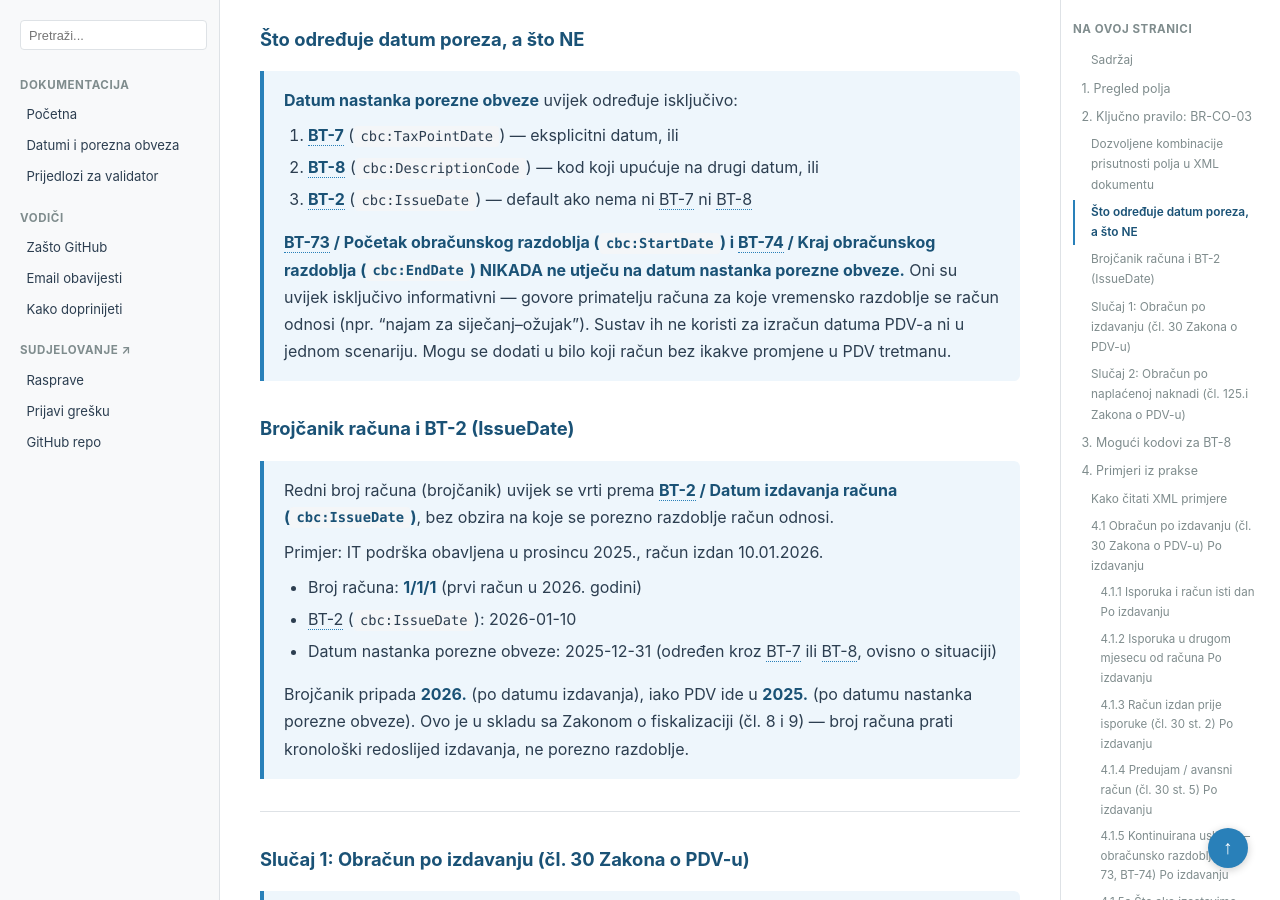
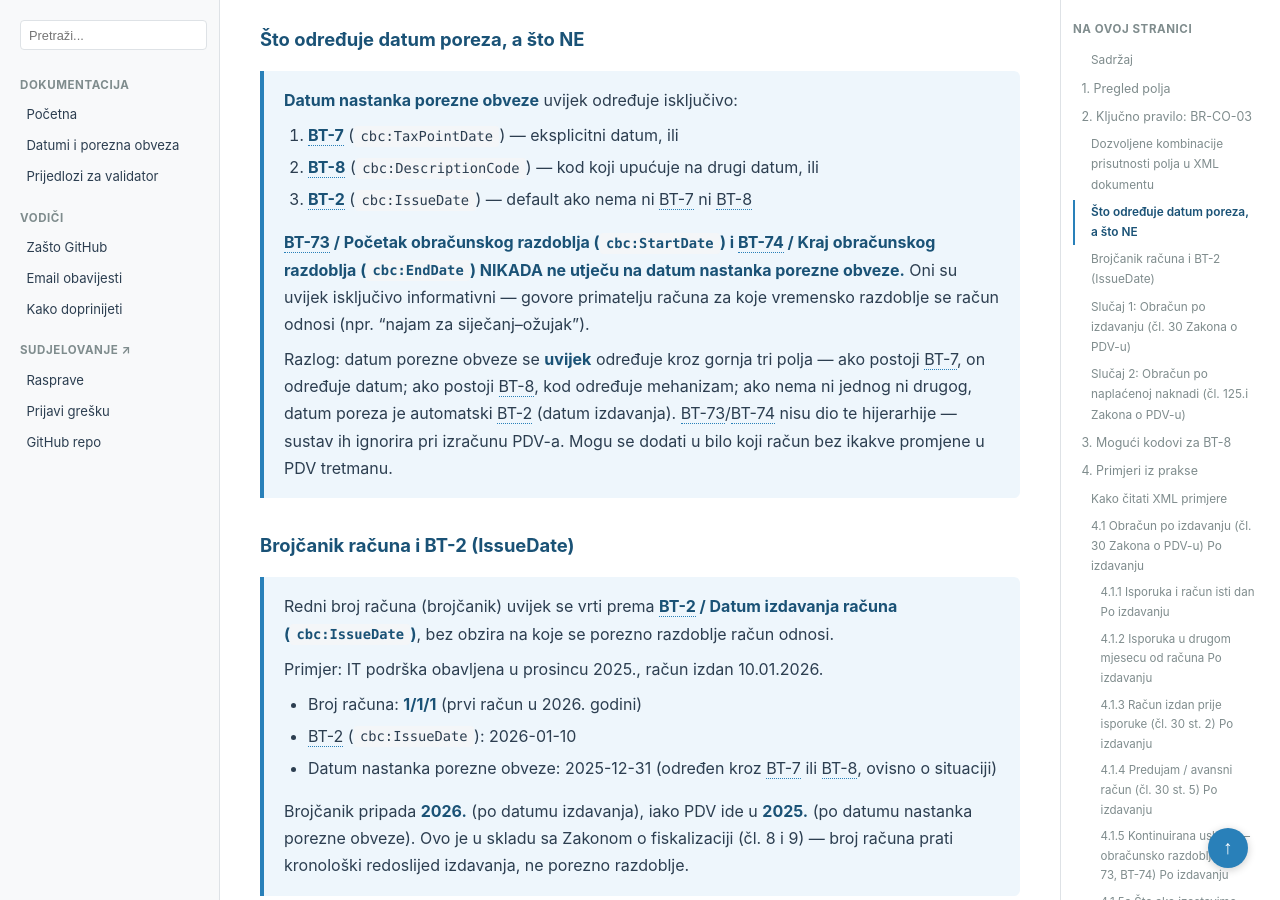
Before and after one commit to dageci/eracun-fiskalizacija-datumi, a Jekyll site: the page built from docs/eracun-datumi-poreza-workflow.md, in a window 1280 px wide and 900 px high, scrolled down 3602 px. Built offline with Jekyll 4.4.1, drawn with Linux system fonts in a browser that asks for light colours.

Commit message:
pojasnjeno zasto BT-73/74 ne utjecu na PDV - objasnjenja hijerarhija BT-7/BT-8/BT-2

```diff
--- a/docs/eracun-datumi-poreza-workflow.md
+++ b/docs/eracun-datumi-poreza-workflow.md
@@ -62,8 +62,12 @@ has_toc: true
 > **BT-73 / Početak obračunskog razdoblja (`cbc:StartDate`) i BT-74 / Kraj obračunskog
 > razdoblja (`cbc:EndDate`) NIKADA ne utječu na datum nastanka porezne obveze.**
 > Oni su uvijek isključivo informativni — govore primatelju računa za koje vremensko
-> razdoblje se račun odnosi (npr. "najam za siječanj–ožujak"). Sustav ih ne koristi
-> za izračun datuma PDV-a ni u jednom scenariju. Mogu se dodati u bilo koji račun
+> razdoblje se račun odnosi (npr. "najam za siječanj–ožujak").
+>
+> Razlog: datum porezne obveze se **uvijek** određuje kroz gornja tri polja — ako postoji
+> BT-7, on određuje datum; ako postoji BT-8, kod određuje mehanizam; ako nema ni jednog
+> ni drugog, datum poreza je automatski BT-2 (datum izdavanja). BT-73/BT-74 nisu dio te
+> hijerarhije — sustav ih ignorira pri izračunu PDV-a. Mogu se dodati u bilo koji račun
 > bez ikakve promjene u PDV tretmanu.
 
 ### Brojčanik računa i BT-2 (IssueDate)
```
Also changed, not shown: eracun-datumi-poreza-workflow.md (+6 -2 lines).
